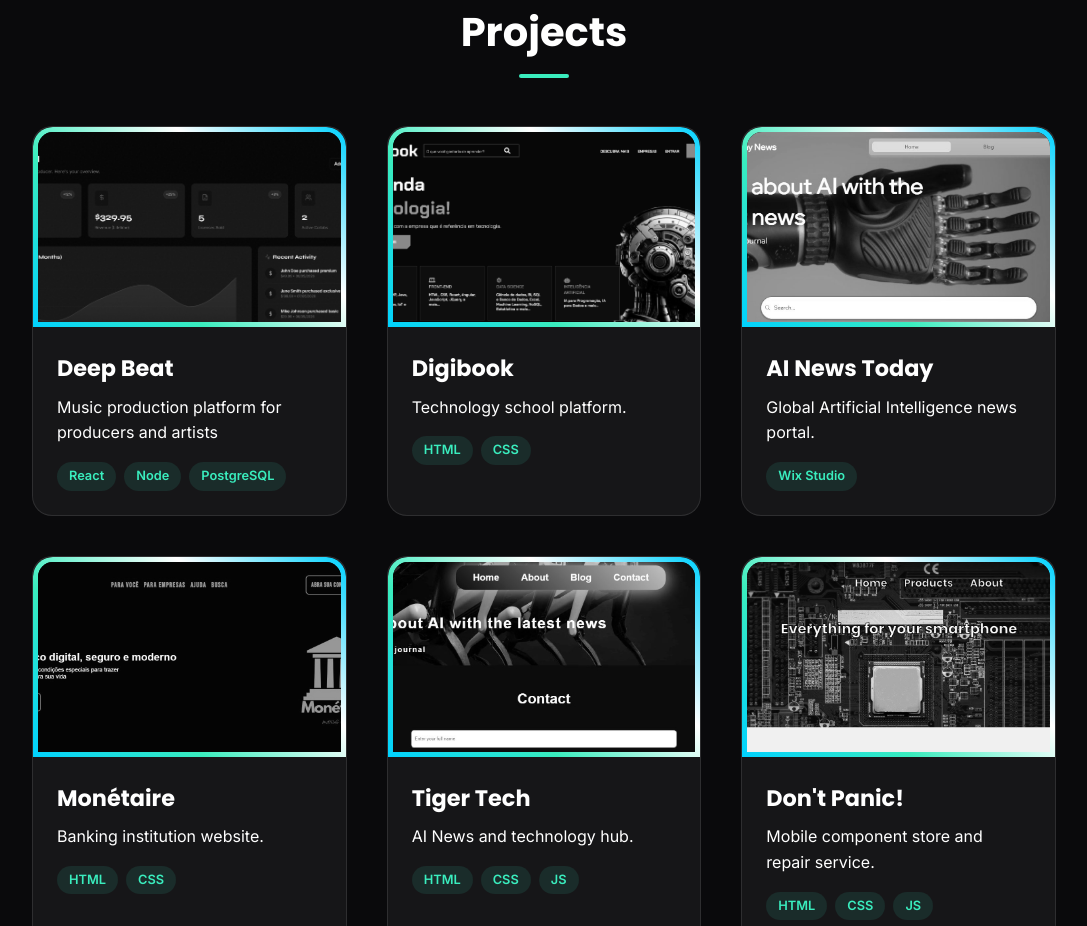
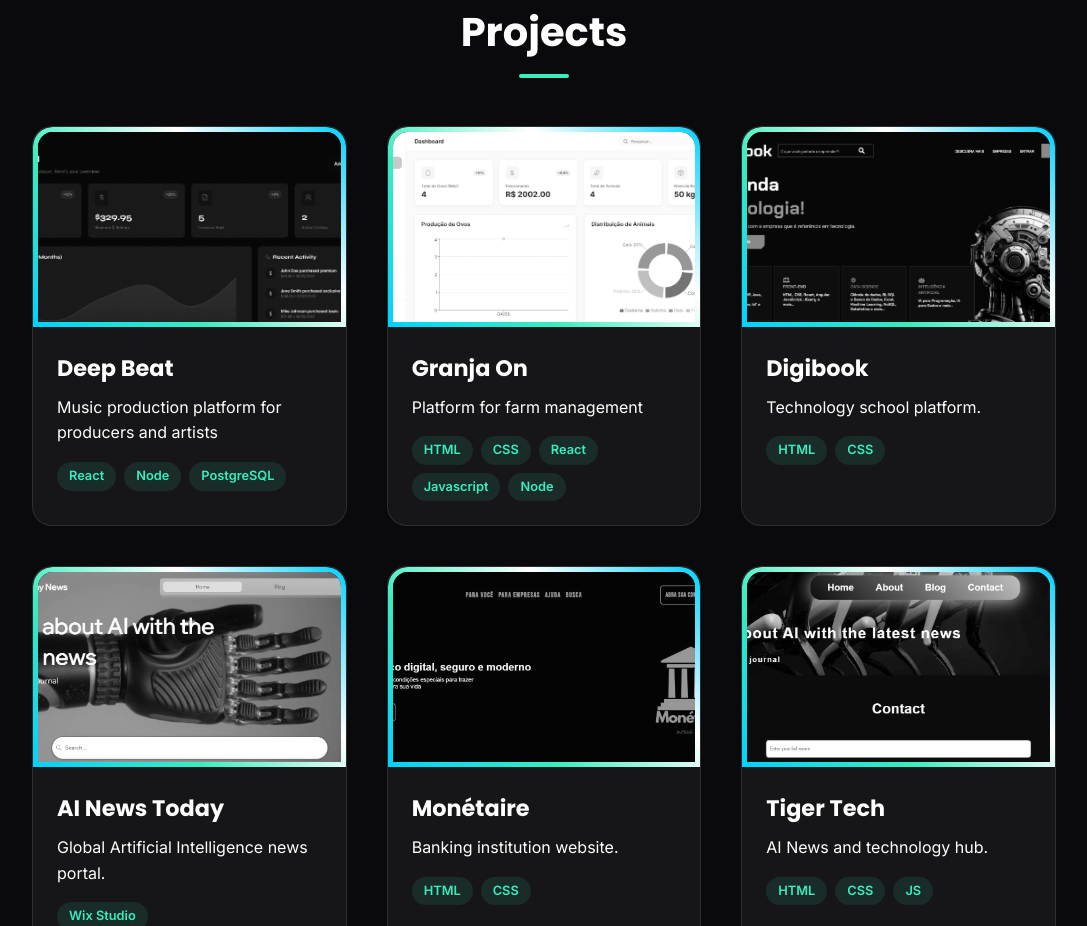
Before and after one commit to Mateus-Campos-Cruz/portifoliomateuscruz, a React (Vite) app: page / in a window 1280 px wide. Shown: the part 2100-3026 px from the top of the page, without its empty margins (96-1183 px from the left). Built offline with nearby package versions, Linux system fonts and the light colour scheme.

Commit message:
Update projects

```diff
--- a/src/components/Projects.jsx
+++ b/src/components/Projects.jsx
@@ -7,6 +7,13 @@ const projectData = [
     tags: ['React', 'Node', 'PostgreSQL'],
     link: 'https:/github.com/Mateus-Campos-Cruz/deepbeat',
     img: 'img/deepbeat.png'
+  },
+  {
+    title: 'Granja On',
+    description: 'Platform for farm management',
+    tags: ['HTML', 'CSS', 'React', 'Javascript', ' Node'],
+    link: 'https:/github.com/Mateus-Campos-Cruz/Granja-on-local-',
+    img: 'img/granjaon.png'
   },
   {
     title: 'Digibook',
```
Also changed, not shown: 6 other files (tests, documents, lock files or other folders).
